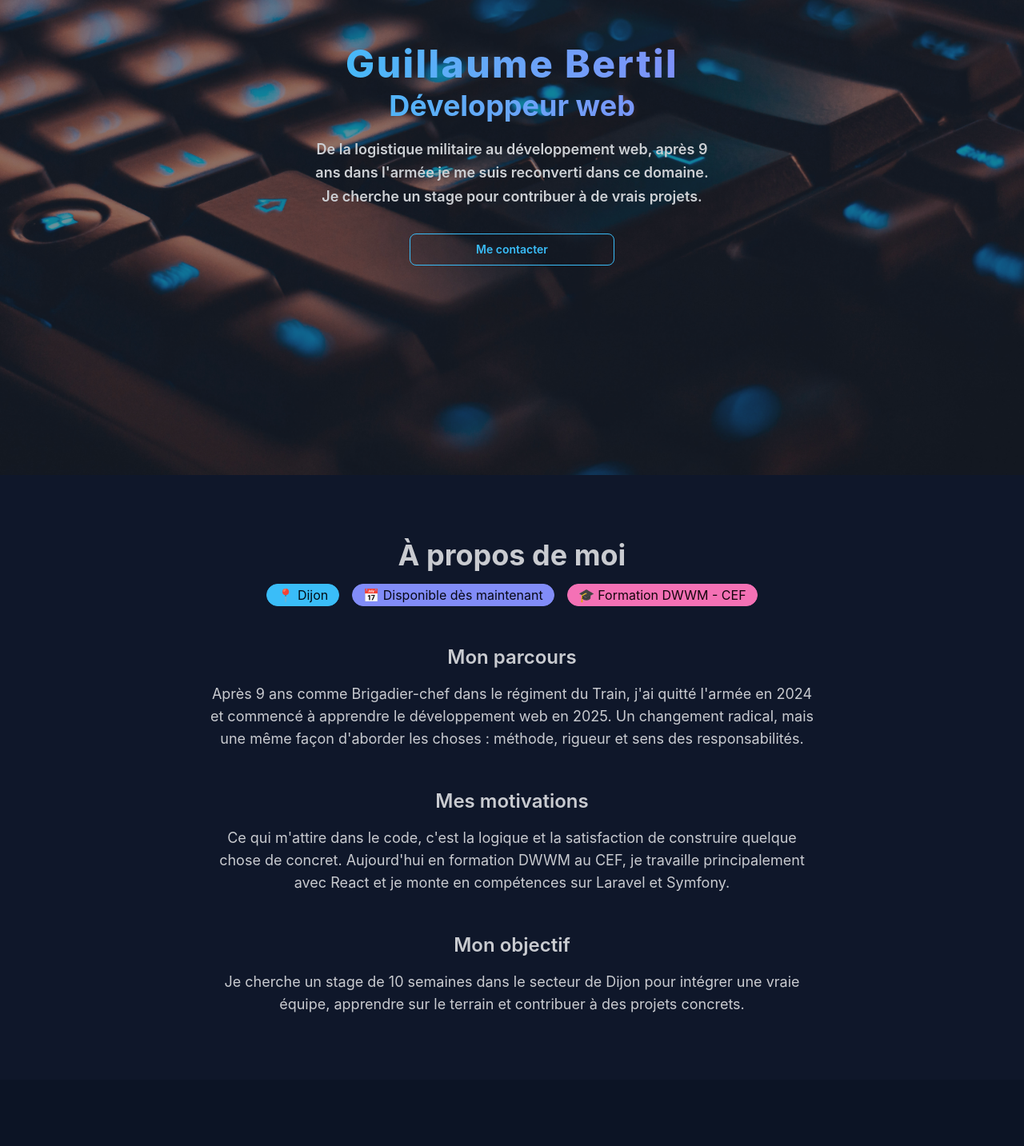
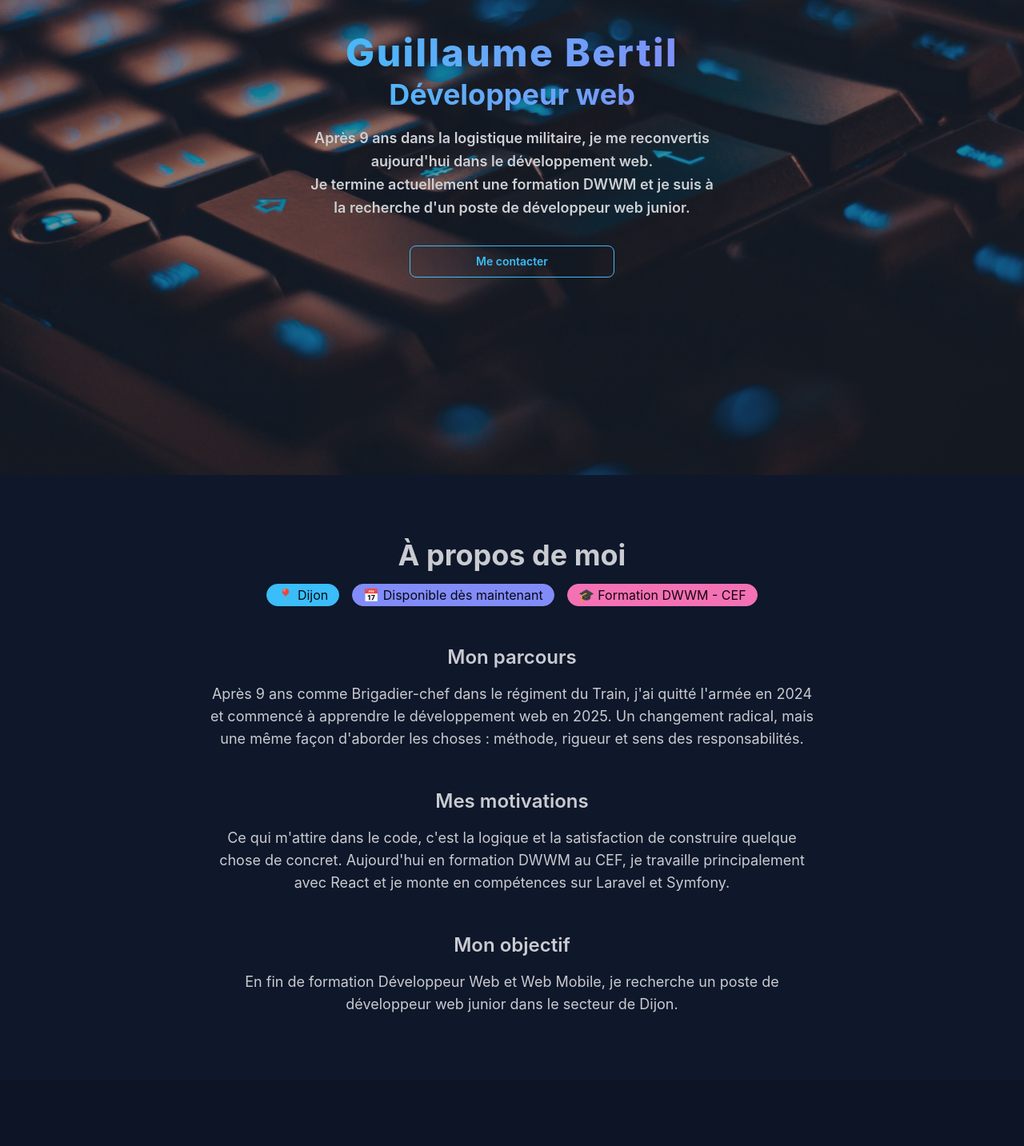
Before and after one commit to guillaumebertil/portfolio, a React (Vite) app: page / in a window 1280 px wide. Shown: the part 271-1704 px from the top of the page at 80% size. Built offline with nearby package versions, Linux system fonts and the light colour scheme.

Commit message:
refactor: hero et about

```diff
--- a/src/sections/About.jsx
+++ b/src/sections/About.jsx
@@ -41,7 +41,7 @@ export default function About() {
                 <div>
                     <h3 className="text-2xl font-semibold mb-4">Mon objectif</h3>
                     <p className="text-lg">
-                        Je cherche un stage de 10 semaines dans le secteur de Dijon pour intégrer une vraie équipe, apprendre sur le terrain et contribuer à des projets concrets.
+                        En fin de formation Développeur Web et Web Mobile, je recherche un poste de développeur web junior dans le secteur de Dijon.
                     </p>
                 </div>
 
--- a/src/sections/Hero.jsx
+++ b/src/sections/Hero.jsx
@@ -15,8 +15,8 @@ export default function Hero() {
                 <h1 className="mb-2 text-5xl font-extrabold bg-gradient-to-r from-primary to-secondary bg-clip-text text-transparent tracking-wider">Guillaume Bertil</h1>
                 <h2 className="mb-5 text-4xl font-bold bg-gradient-to-r from-primary to-secondary bg-clip-text text-transparent">Développeur web</h2>
                 <p className="text-lg font-semibold leading-relaxed mb-8">
-                    De la logistique militaire au développement web, après 9 ans dans l'armée je me suis reconverti dans ce domaine.<br />
-                    Je cherche un stage pour contribuer à de vrais projets.
+                    Après 9 ans dans la logistique militaire, je me reconvertis aujourd'hui dans le développement web.<br />
+                    Je termine actuellement une formation DWWM et je suis à la recherche d'un poste de développeur web junior.
                 </p>
                 <a href="#contact" className="btn btn-primary btn-outline btn-wide hover:scale-105 transition-transform">Me contacter</a>
                 </div>
```
